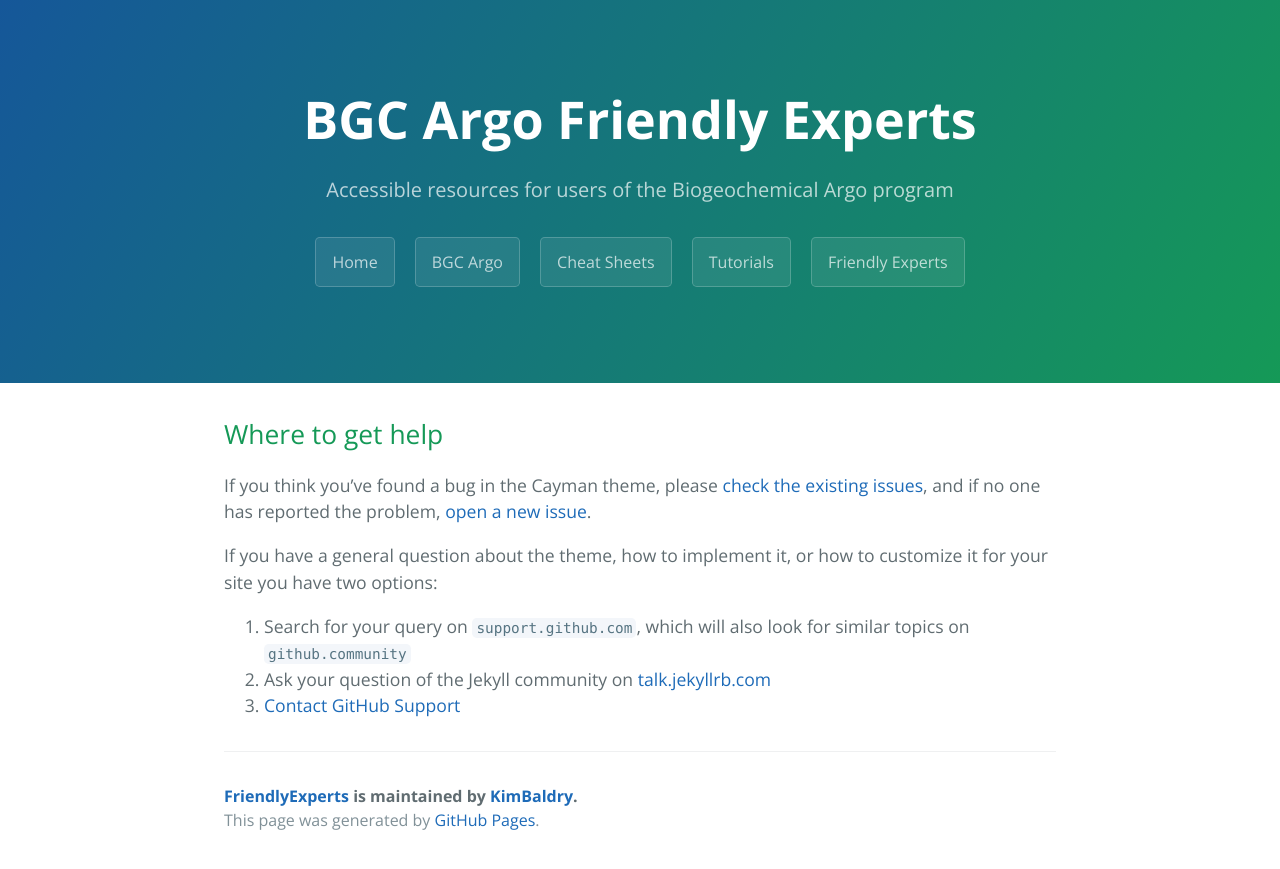
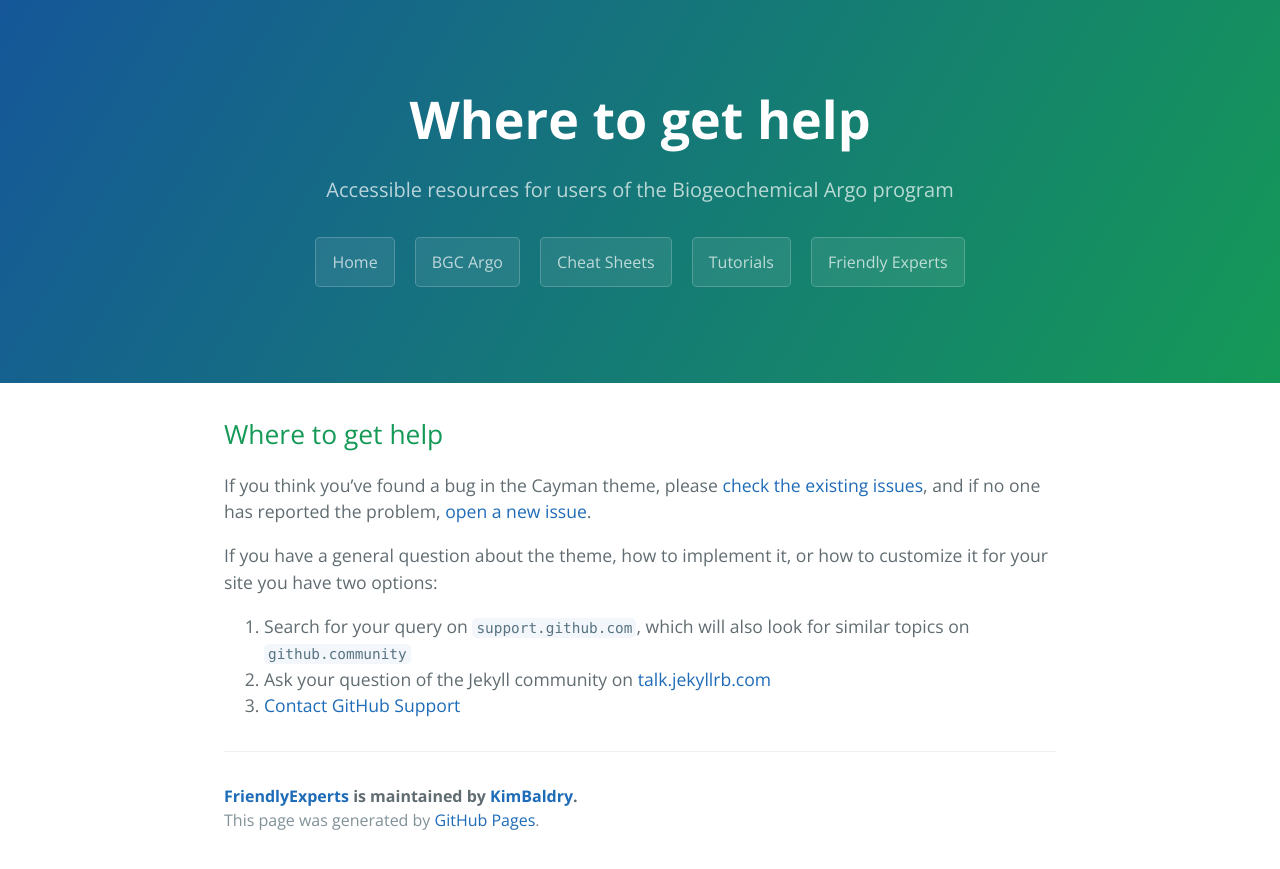
Before and after one commit to KimBaldry/FriendlyExperts, a Jekyll site: the page built from docs/SUPPORT.md, in a window 1280 px wide. Shown: the top 869 px of the page. Built offline with Jekyll 4.4.1, drawn with Linux system fonts in a browser that asks for light colours; our own code applies the rules of GitHub Pages for plain Markdown files.

Commit message:
Update default.html

```diff
--- a/_layouts/default.html
+++ b/_layouts/default.html
@@ -23,7 +23,7 @@
     <a id="skip-to-content" href="#content">Skip to the content.</a>
 
     <header class="page-header" role="banner">
-      <h1 class="project-name">BGC Argo Friendly Experts</h1>
+      <h1 class="project-name">{{ page.title | default: site.title | default: site.github.repository_name }}</h1>
       <h2 class="project-tagline">{{ page.description | default: site.description | default: site.github.project_tagline }}</h2>
       {% if site.github.is_project_page %}
         <a href= "https://kimbaldry.github.io/FriendlyExperts/index.html" class="btn">Home</a>
```
